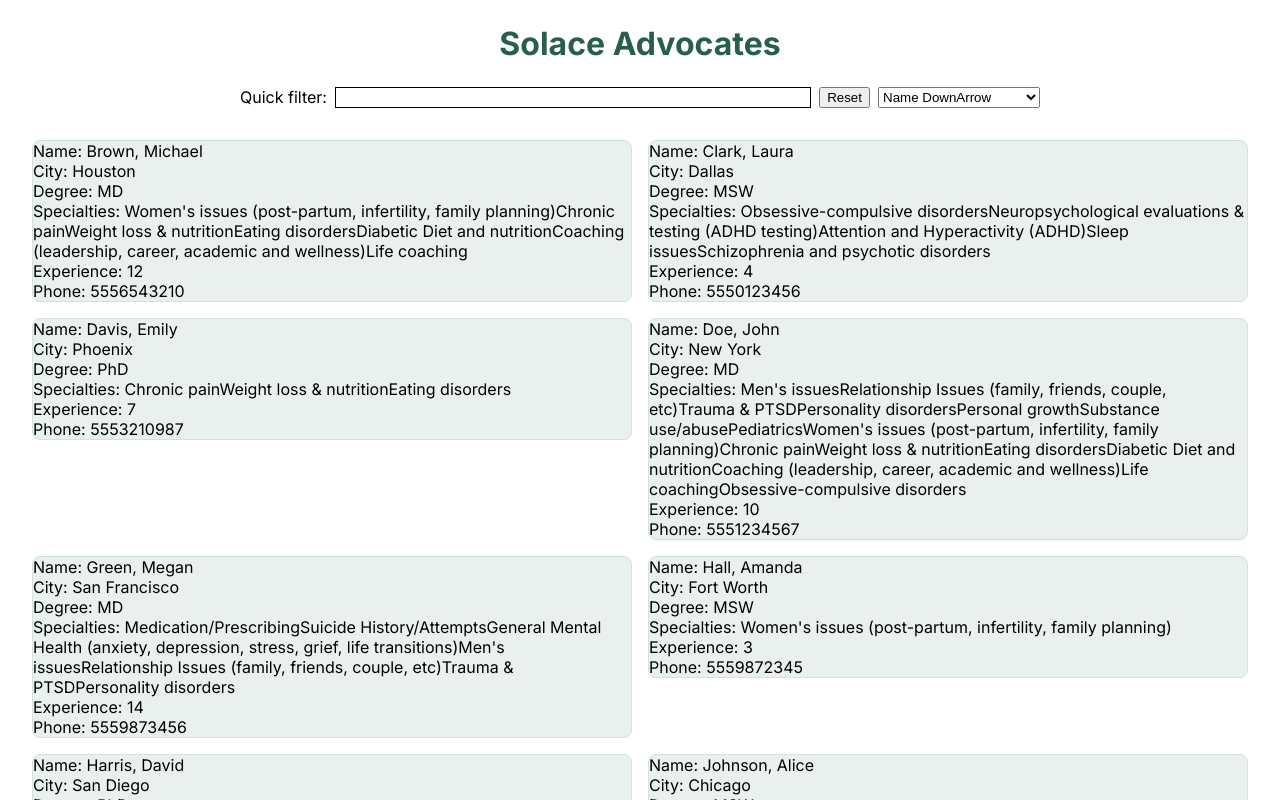
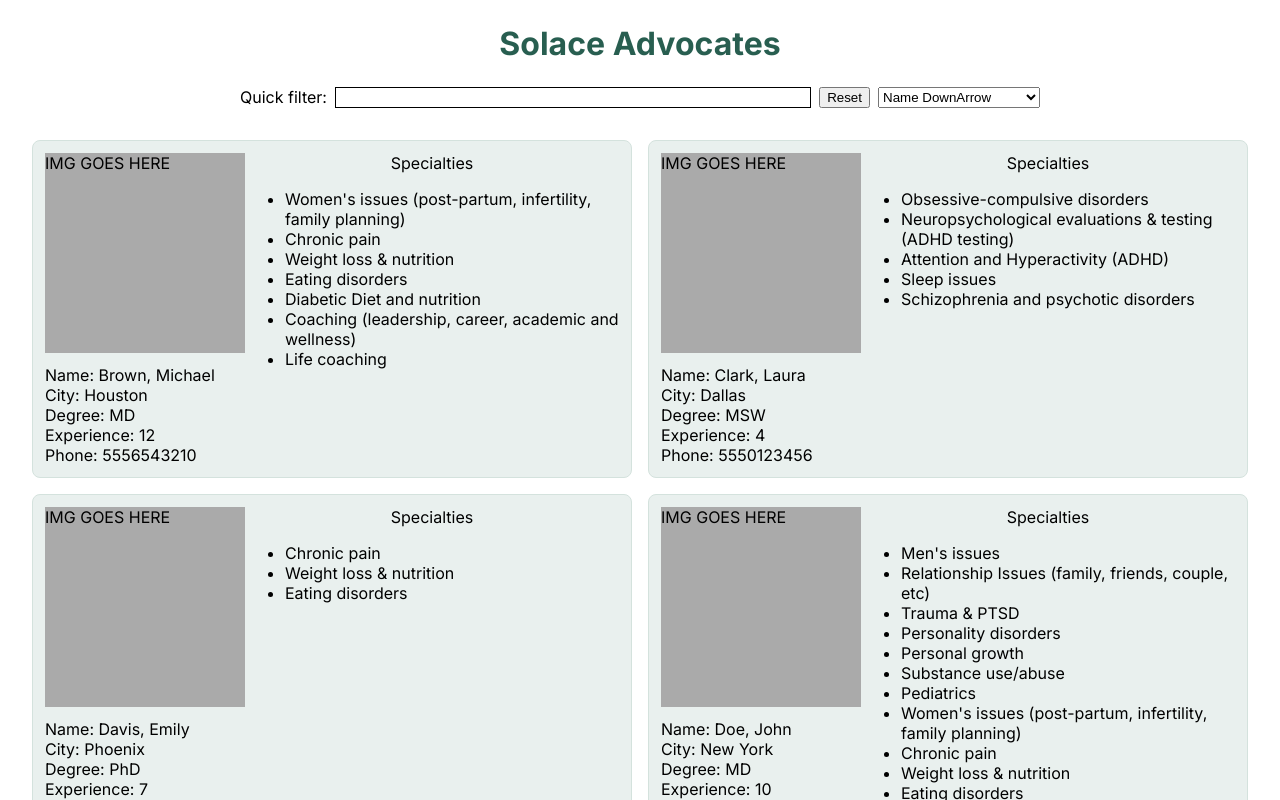
Before and after one commit to Jygsaw/solace-candidate-assignment-main, a Next.js app: page /advocates in a window 1280 px wide. Shown: the top 800 px of the page. Built offline with nearby package versions, Linux system fonts and the light colour scheme.

Commit message:
[CHG] refine advocate profile card layout

```diff
--- a/src/app/advocates/AdvocateCard.tsx
+++ b/src/app/advocates/AdvocateCard.tsx
@@ -8,12 +8,22 @@ type Props = {
 export default function AdvocateCard({ advocate }: Props) {
   return (
     <article className="advocate-card">
-      <div>Name: {getDisplayName(advocate)}</div>
-      <div>City: {advocate.city}</div>
-      <div>Degree: {advocate.degree}</div>
-      <div>Specialties: {advocate.specialties}</div>
-      <div>Experience: {advocate.yearsOfExperience}</div>
-      <div>Phone: {advocate.phoneNumber}</div>
+      <div className="profile">
+        <div className="headshot">IMG GOES HERE</div>
+        <div className="details">
+          <div>Name: {getDisplayName(advocate)}</div>
+          <div>City: {advocate.city}</div>
+          <div>Degree: {advocate.degree}</div>
+          <div>Experience: {advocate.yearsOfExperience}</div>
+          <div>Phone: {advocate.phoneNumber}</div>
+        </div>
+      </div>
+      <div className="specialties">
+        <div className="title">Specialties</div>
+        <ul>
+          {advocate.specialties.map(elem => <li key={`${advocate.id}-${elem}`}>{elem}</li>)}
+        </ul>
+      </div>
     </article>
   );
 }
--- a/src/app/advocates/AdvocatesSearch.tsx
+++ b/src/app/advocates/AdvocatesSearch.tsx
@@ -79,7 +79,7 @@ export default function AdvocatesSearch() {
       </section>
       <section className="search-results-container">
         {advocates.filter(advocateFilter).sort(advocateSort).map((advocate) => (
-          <div className="search-item">
+          <div key={`advocate-card-${advocate.id}`} className="search-item">
             <div className="card-wrapper">
               <AdvocateCard advocate={advocate} />
             </div>
--- a/src/app/advocates/advocates.css
+++ b/src/app/advocates/advocates.css
@@ -42,4 +42,29 @@
   background-color: #e9f0ee;
   border: 1px solid #d4e2dd;
   border-radius: 8px;
+  padding: 12px;
+  display: flex;
+
+  .profile {
+    width: 200px;
+
+    .headshot {
+      background-color: #aaa;
+      width: 200px;
+      height: 200px;
+      justify-self: center;
+    }
+
+    .details {
+      margin-top: 12px;
+    }
+  }
+
+  .specialties {
+    flex-grow: 1;
+
+    .title {
+      text-align: center;
+    }
+  }
 }
```
Also changed, not shown: 1 other file (tests, documents, lock files or other folders).
